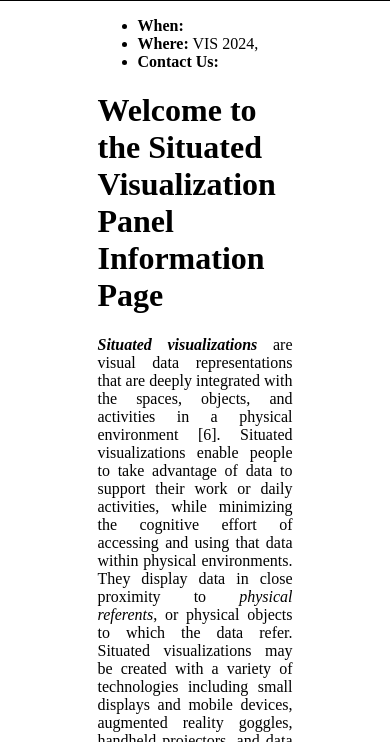
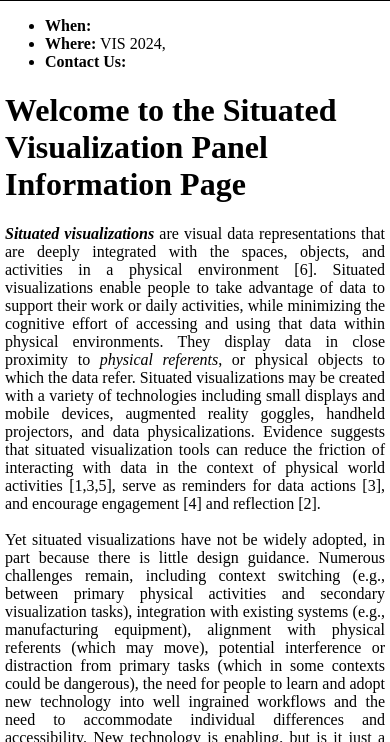
Before and after one commit to situatedVis/Vis2024, a plain HTML site: page index.html in a window 390 px wide. Shown: the part 102-844 px from the top of the page. Drawn offline with Linux system fonts and the light colour scheme.

Commit message:
Added minor phone style changes

```diff
--- a/styles.css
+++ b/styles.css
@@ -5,12 +5,13 @@ html,body{
 
 #central-body{
     margin: auto;
+    margin: 5px;
     width: 50vw;
 }
 
 @media (max-width: 480px) {
     #central-body{
-        width: 50vw;
+        width: calc(100vw - 10px);
     }
 }
 
```
